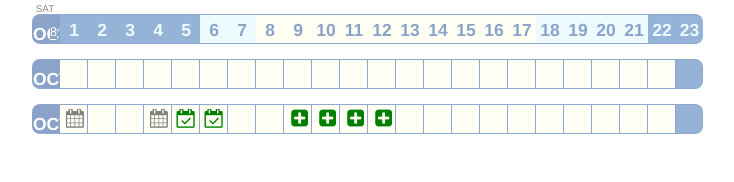
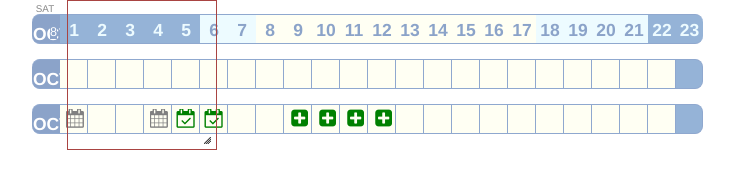
Before and after one commit to rijojoy/timeline, a plain HTML site: page index.html in a window 1280 px wide. Shown: the whole page, without its empty margins (283-1017 px from the left). Drawn offline with nearby package versions, Linux system fonts and the light colour scheme.

Commit message:
Added jQuery UI drag and resize

```diff
--- a/index.html
+++ b/index.html
@@ -5,8 +5,20 @@
 <link rel="stylesheet" type="text/css" href="https://maxcdn.bootstrapcdn.com/bootstrap/3.3.7/css/bootstrap.min.css
 ">
 <link href="https://maxcdn.bootstrapcdn.com/font-awesome/4.6.3/css/font-awesome.min.css" rel="stylesheet" integrity="sha384-T8Gy5hrqNKT+hzMclPo118YTQO6cYprQmhrYwIiQ/3axmI1hQomh7Ud2hPOy8SP1" crossorigin="anonymous">
+<link rel="stylesheet" href="https://ajax.googleapis.com/ajax/libs/jqueryui/1.12.1/themes/smoothness/jquery-ui.css">
+<style>
+  #resizable { width: 150px; height: 150px; padding: 0.5em; z-index:12333; left:350px; }
+  #resizable h3 { text-align: center; margin: 0; }
+  .ui-widget-content {
+    border: 1px solid #a94442;
+    background: none;
+    color: #222222;
+}
+  </style>
 </head>
 <body>
+<div id="resizable" class="ui-widget-content">
+ </div>
 <div class="hourline">
 	<ul class="hour_ul m00">
 
@@ -215,9 +227,12 @@
 </div>
 <script src="https://code.jquery.com/jquery-2.2.4.min.js" integrity="sha256-BbhdlvQf/xTY9gja0Dq3HiwQF8LaCRTXxZKRutelT44=" crossorigin="anonymous"></script>
 <script src="https://maxcdn.bootstrapcdn.com/bootstrap/3.3.7/js/bootstrap.min.js"></script>
+
+<script src="https://ajax.googleapis.com/ajax/libs/jqueryui/1.12.1/jquery-ui.min.js"></script>
 <script>
 $(document).ready(function(){
     $('[data-toggle="tooltip"]').tooltip();
+	$( "#resizable" ).draggable().resizable();
 });
 </script>
 </body>
```
